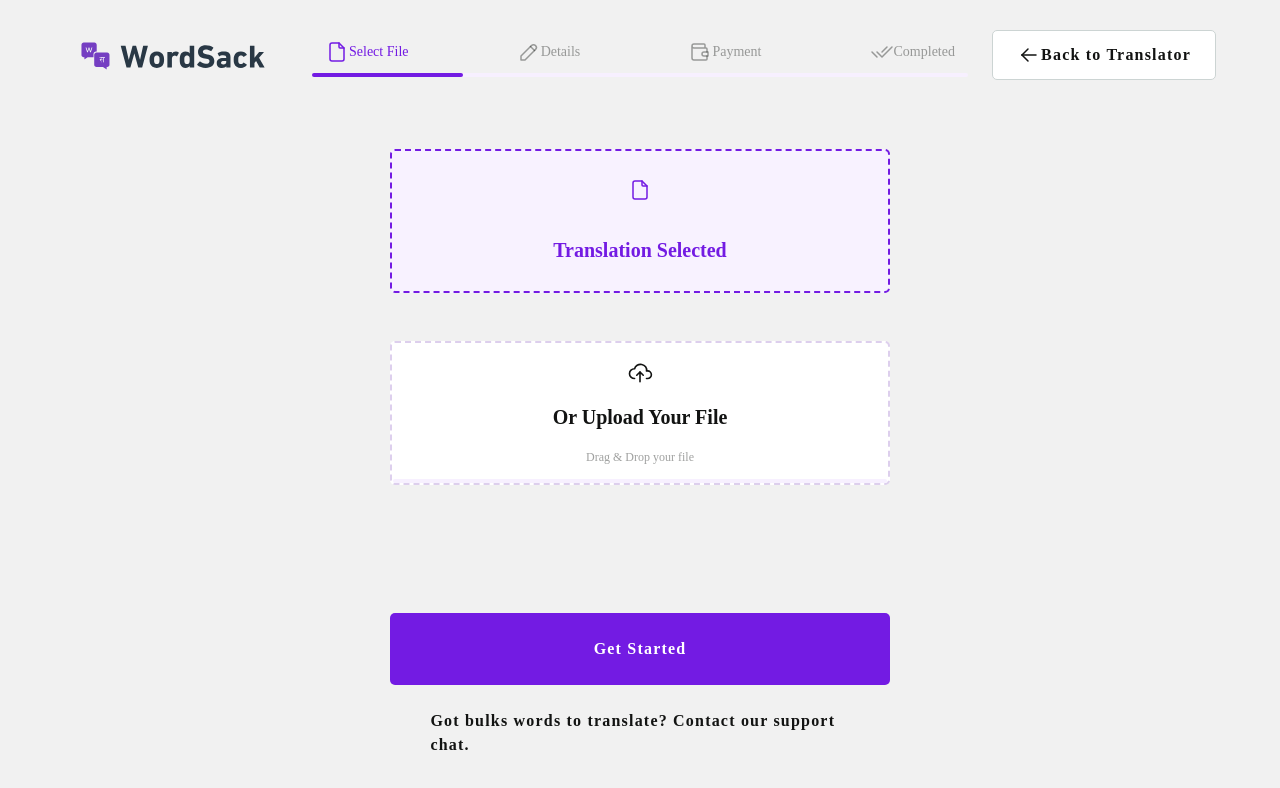
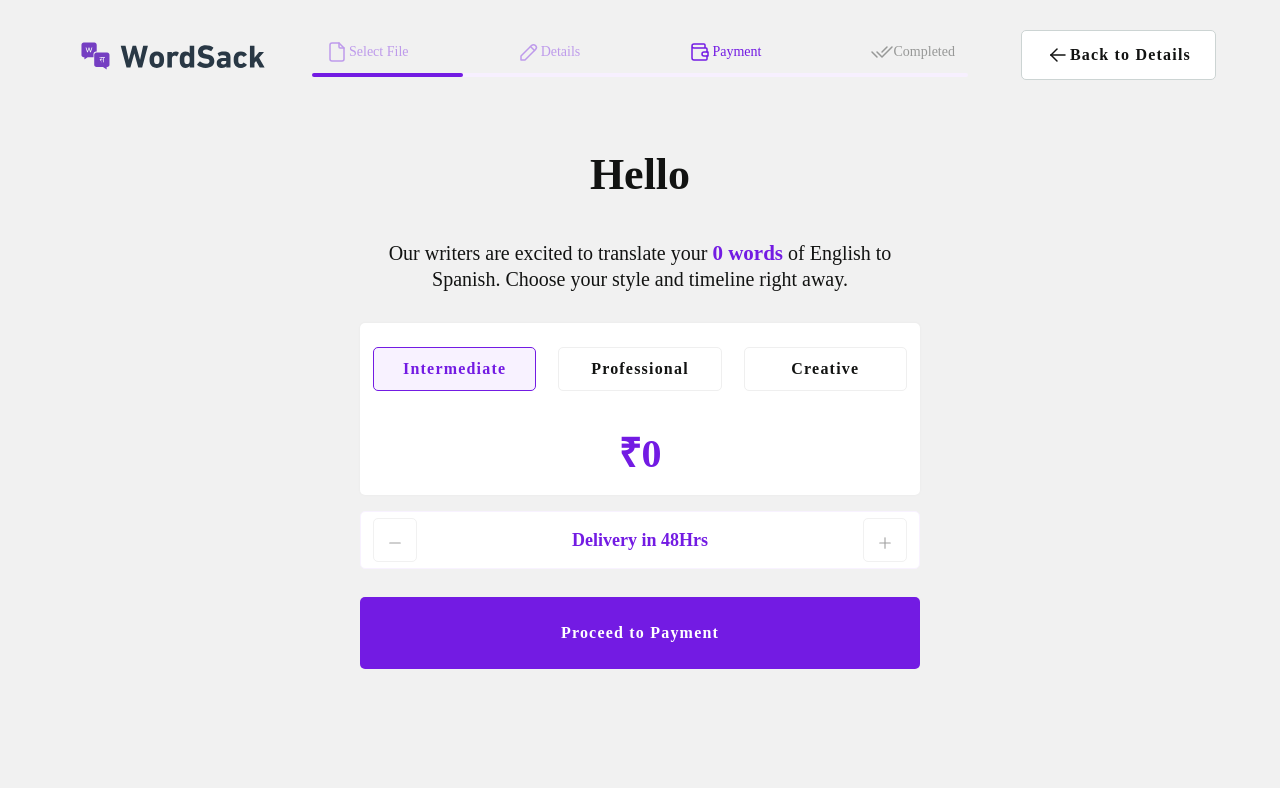
Before and after one commit to amarvinj/wordsack-app, a React (Create React App) app: page /hire-experts in a window 1280 px wide. Shown: the top 788 px of the page. Built offline with nearby package versions, Linux system fonts and the light colour scheme.

Commit message:
pricing updates

```diff
--- a/src/components/hire-experts/Payment.js
+++ b/src/components/hire-experts/Payment.js
@@ -9,18 +9,31 @@ import airtableBase from "../Apis/base";
 import AddCommas from "../AddCommas";
 
 const Payment = () => {
-  const { uploadedWordCount, name } = useContext(HireExpertsContext);
-  const { inputLanguage, outputLanguage } = useContext(TranslationContext);
+  const { uploadedWordCount, name, file } = useContext(HireExpertsContext);
+  const { inputLanguage, outputLanguage, inputTextWords } =
+    useContext(TranslationContext);
+
+  let words = 0;
+
+  if (file.length > 0) {
+    words = uploadedWordCount;
+  } else {
+    words = inputTextWords;
+  }
+
+  const [price, setPrice] = useState(6 * words);
+  const [orginalPrice, setOrginalPrice] = useState(price);
   const [animate1, setAnimate1] = useState(false);
   const [animate2, setAnimate2] = useState(false);
   const [animate3, setAnimate3] = useState(false);
+
   const [hours, setHours] = useState(48);
   const [limitAnimation, setLimitAnimation] = useState(false);
-  const [selectedPackage, setSelectedPackage] = useState("Professional");
+  const [selectedPackage, setSelectedPackage] = useState("Intermediate");
 
-  const span = (
-    <span className="payment-span">{AddCommas(uploadedWordCount)} words</span>
-  );
+  const span = <span className="payment-span">{AddCommas(words)} words</span>;
+
+  let percentage = price * 0.3;
 
   useEffect(() => {
     setTimeout(() => {
@@ -36,6 +49,7 @@ const Payment = () => {
 
   const handlePackage = (selected) => {
     setSelectedPackage(selected);
+
     if (animate1 === true) {
       setAnimate1(false);
     } else if (animate2 === true) {
@@ -43,23 +57,51 @@ const Payment = () => {
     } else if (animate3 === true) {
       setAnimate3(false);
     }
+    let amount = price;
+    if (selected === selectedPackage) {
+      return;
+    } else {
+      if (selected === "Intermediate") {
+        if (selectedPackage === "Professional") {
+          amount = amount / 1.3;
+          setPrice(Math.round(amount));
+        } else if (selectedPackage === "Creative") {
+          amount = amount / 1.7;
+          setPrice(Math.round(amount));
+        }
+      } else if (selected === "Professional") {
+        amount += amount * 0.3;
+        setPrice(Math.round(amount));
+      } else if (selected === "Creative") {
+        amount += amount * 0.7;
+        setPrice(Math.round(amount));
+      }
+    }
   };
 
   const handleAddHours = () => {
-    if (hours === 96) {
+    let amount = price;
+    if (hours === 48) {
       console.log("cant add any more");
       setLimitAnimation(true);
     } else {
-      setHours(hours + 24);
+      setHours(hours + 12);
+      console.log(amount);
+      amount = Math.round(amount / 1.3);
+      console.log(amount);
+      setPrice(amount);
       setLimitAnimation(false);
     }
   };
 
   const handleMinusHours = () => {
-    if (hours <= 24) {
+    let amount = price;
+    if (hours <= 12) {
       setLimitAnimation(true);
     } else {
-      setHours(hours - 24);
+      amount += percentage;
+      setPrice(Math.round(amount));
+      setHours(hours - 12);
     }
   };
 
@@ -182,7 +224,7 @@ const Payment = () => {
               </div>
             </div>
           </div>
-          <h1 className="price">₹{"17,250"}</h1>
+          <h1 className="price">₹{price}</h1>
         </div>
       </div>
     </>
--- a/src/components/hire-experts/index.js
+++ b/src/components/hire-experts/index.js
@@ -18,7 +18,7 @@ import TitleBar from "./TitleBar";
 import { ReactComponent as Logo } from "../../wordsack.svg";
 
 function HireExperts() {
-  const [page, setPage] = useState(1);
+  const [page, setPage] = useState(3);
   const [previousPage, setPreviousPage] = useState(0);
   const [progressBarClassName, setProgressBarClassName] = useState(
     "title-bar-progress-bar"
```
